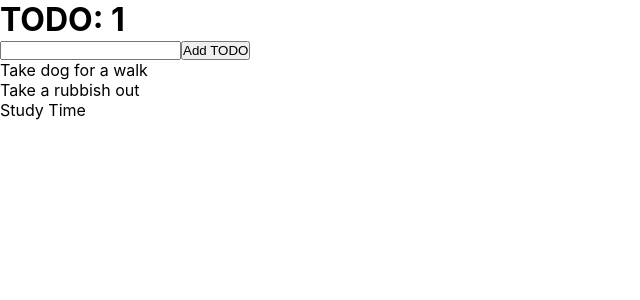
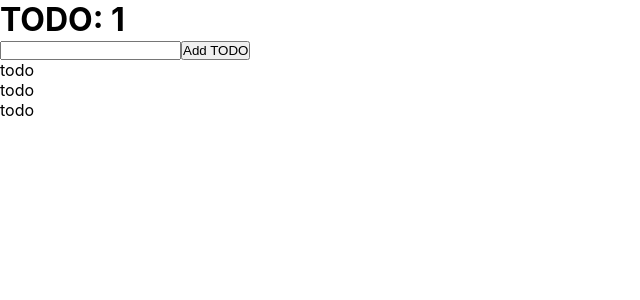
Before and after one commit to shubhamsingh123/todo_app, a React (Create React App) app: page / in a window 1280 px wide. Shown: the top 300 px of the page, without its empty margins (0-640 px from the left). Built offline with nearby package versions, Linux system fonts and the light colour scheme.

Commit message:
Working with Hooks->useState into our todo application

```diff
--- a/src/App.js
+++ b/src/App.js
@@ -1,6 +1,12 @@
 import React, { useState } from "react";
 
 function App() {
+  const [todos, setTodos] = useState([
+    "Take dog for a walk",
+    "Take a rubbish out",
+    "Study Time",
+  ]);
+
   const counting = 1 + 0;
   return (
     <div className="app">
@@ -9,9 +15,9 @@ function App() {
       <button>Add TODO</button>
 
       <ul>
-        <li>Take dog for a walk</li>
-        <li>Take a rubbish out</li>
-        <li>Study Time</li>
+        {todos.map((todo) => (
+          <li>todo</li>
+        ))}
       </ul>
     </div>
   );
```
